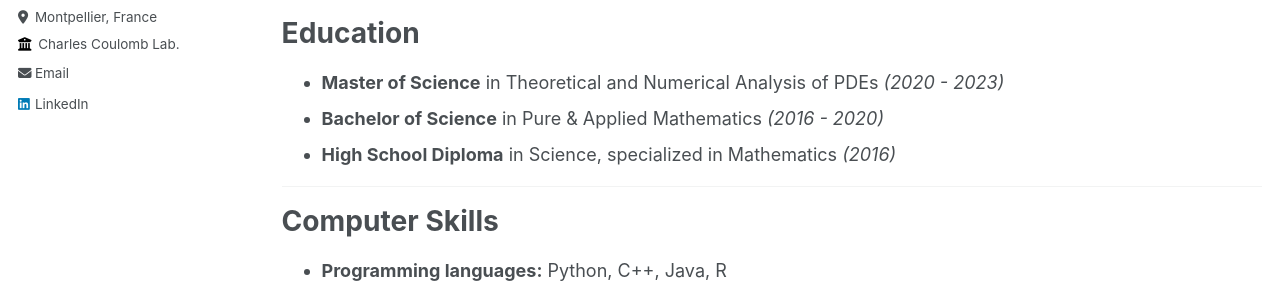
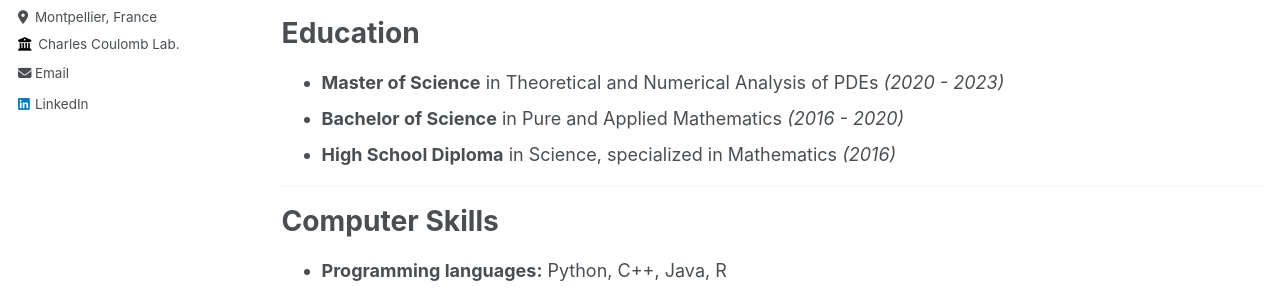
Before and after one commit to camillecelaries/camillecelaries.github.io, a Jekyll site: the page built from _pages/cv.md, in a window 1280 px wide and 1189 px high. Shown: the part 336-633 px from the top of the window. Built offline with Jekyll 4.4.1, drawn with Linux system fonts in a browser that asks for light colours.

Commit message:
Update cv.md

```diff
--- a/_pages/cv.md
+++ b/_pages/cv.md
@@ -25,7 +25,7 @@ Education
 ======
 
 * <b>Master of Science</b> in Theoretical and Numerical Analysis of PDEs <i>(2020 - 2023)</i>
-* <b>Bachelor of Science</b> in Pure & Applied Mathematics <i>(2016 - 2020)</i>
+* <b>Bachelor of Science</b> in Pure and Applied Mathematics <i>(2016 - 2020)</i>
 * <B>High School Diploma</B> in Science, specialized in Mathematics <i>(2016)</i>
 
 ***
```
